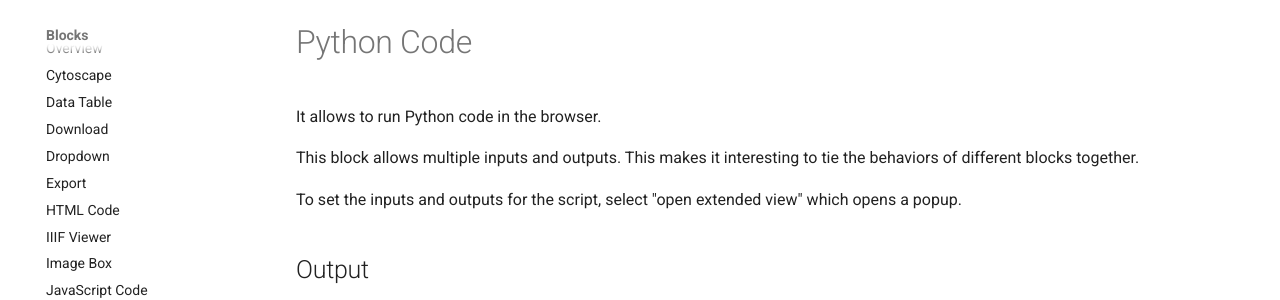
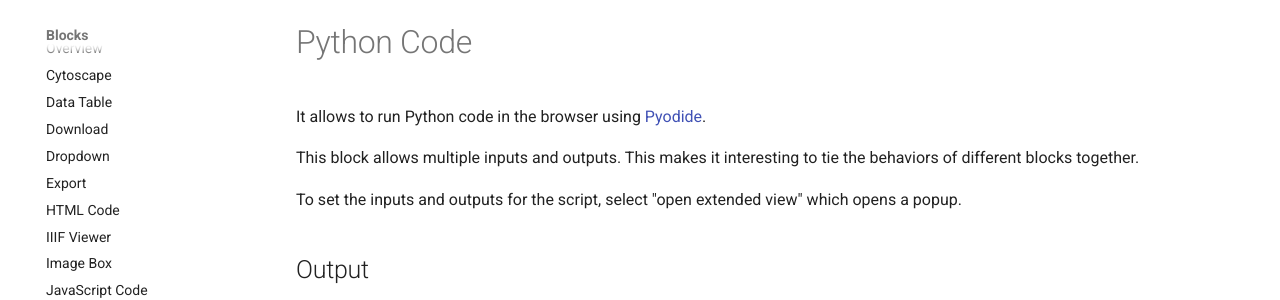
Before and after one commit to inseri-swiss/inseri-core-wp, an MkDocs documentation site: the page built from docs/blocks/python.md, in a window 1280 px wide and 900 px high. Shown: the part 124-424 px from the top of the window. Built offline with MkDocs 1.6.1 and Material for MkDocs 9.7.7, drawn with Linux system fonts in a browser that asks for light colours; comment, search, counter and statistics services are not loaded.

Commit message:
docs: add pyodide to python block

```diff
--- a/docs/blocks/python.md
+++ b/docs/blocks/python.md
@@ -1,6 +1,6 @@
 # Python Code
 
-It allows to run Python code in the browser.
+It allows to run Python code in the browser using [Pyodide](https://pyodide.org/en/stable/){:target="\_blank"}.
 
 This block allows multiple inputs and outputs. This makes it interesting to tie the behaviors of different blocks together.
 
```
